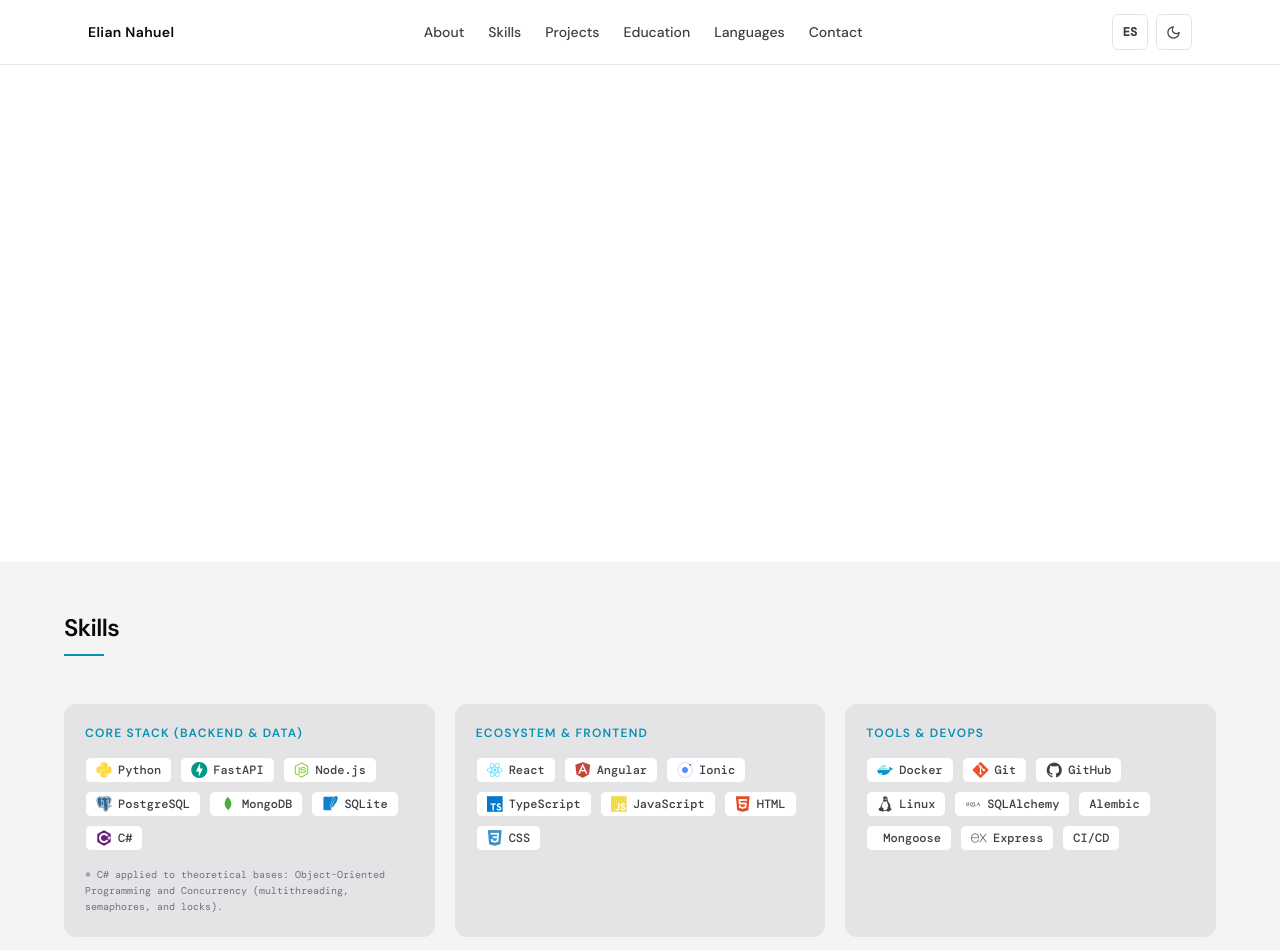
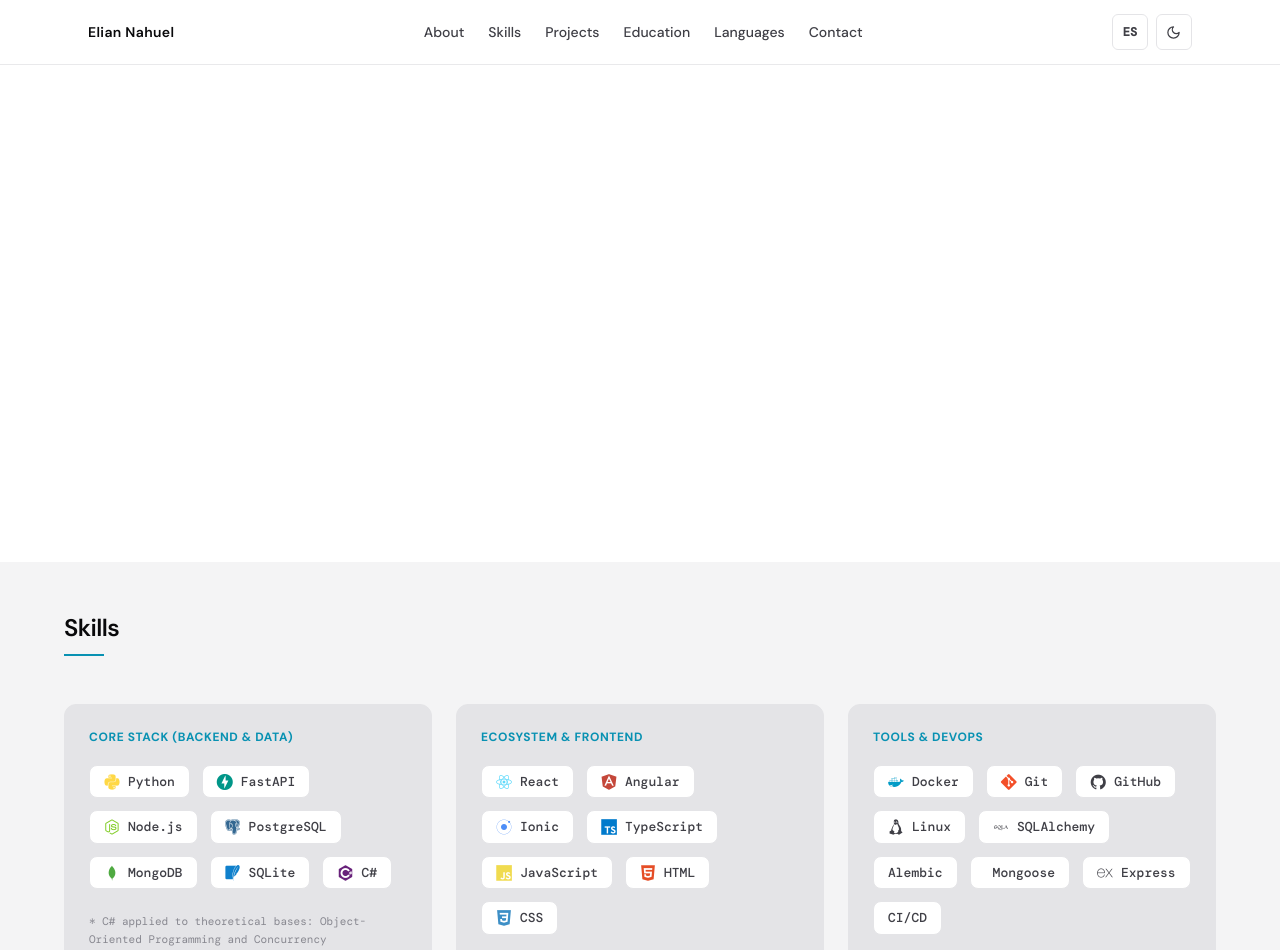
Before and after one commit to eliann313/mi-portfolio, a React (Vite) app: page / in a window 1280 px wide. Shown: the top 950 px of the page. Built offline with nearby package versions, Linux system fonts and the light colour scheme; a web font is replaced by a local one.

Commit message:
style: incrementar tamaño de tags y padding en tarjetas de habilidades para una estetica mas premium

```diff
--- a/src/components/sections/Skills.tsx
+++ b/src/components/sections/Skills.tsx
@@ -26,28 +26,29 @@ export function Skills() {
           <div className="section-divider" />
         </motion.div>
 
-        <div className="grid grid-cols-1 sm:grid-cols-2 lg:grid-cols-3 gap-5">
+        <div className="grid grid-cols-1 sm:grid-cols-2 lg:grid-cols-3 gap-6">
           {skillCategories.map((cat, catIdx) => (
             <motion.div
               key={catIdx}
               initial="hidden" whileInView="visible" viewport={{ once: true, margin: '-40px' }}
               variants={fadeUp} custom={catIdx * 0.07}
-              className="rounded-xl p-5 border"
+              className="rounded-xl p-6 border flex flex-col justify-between"
               style={{ backgroundColor: c.bgElevated, borderColor: c.border }}
             >
-              <h3 className="text-xs font-semibold uppercase tracking-widest mb-4" style={{ color: c.accent }}>
+              <div>
+                <h3 className="text-xs font-bold uppercase tracking-wider mb-5" style={{ color: c.accent }}>
                   {cat.category[locale as Locale]}
                 </h3>
-              <div className="flex flex-wrap gap-2">
+                <div className="flex flex-wrap gap-3">
                   {cat.skills.map((skill) => (
                     <span
                       key={skill.name}
-                    className="flex items-center gap-1.5 px-2.5 py-1 rounded-md border text-xs font-mono font-medium"
+                      className="flex items-center gap-2 px-3.5 py-1.5 rounded-lg border text-[13px] font-mono font-medium transition-transform duration-200 hover:scale-[1.03]"
                       style={{ backgroundColor: c.bgBase, borderColor: c.border, color: c.textSecondary }}
                     >
                       {skill.icon && (
                         <i
-                        className={`${skill.icon} text-base leading-none`}
+                          className={`${skill.icon} text-[16px] leading-none`}
                           aria-hidden="true"
                           style={
                             theme === 'dark' && (skill.name === 'SQLAlchemy' || skill.name === 'Linux')
@@ -60,8 +61,9 @@ export function Skills() {
                     </span>
                   ))}
                 </div>
+              </div>
               {cat.description && (
-                <p className="text-[10px] mt-4 font-mono leading-relaxed" style={{ color: c.textMuted }}>
+                <p className="text-[11px] mt-6 font-mono leading-relaxed opacity-80" style={{ color: c.textMuted }}>
                   * {cat.description[locale as Locale]}
                 </p>
               )}
```
Lines whose indentation alone changed are shown as unchanged.
